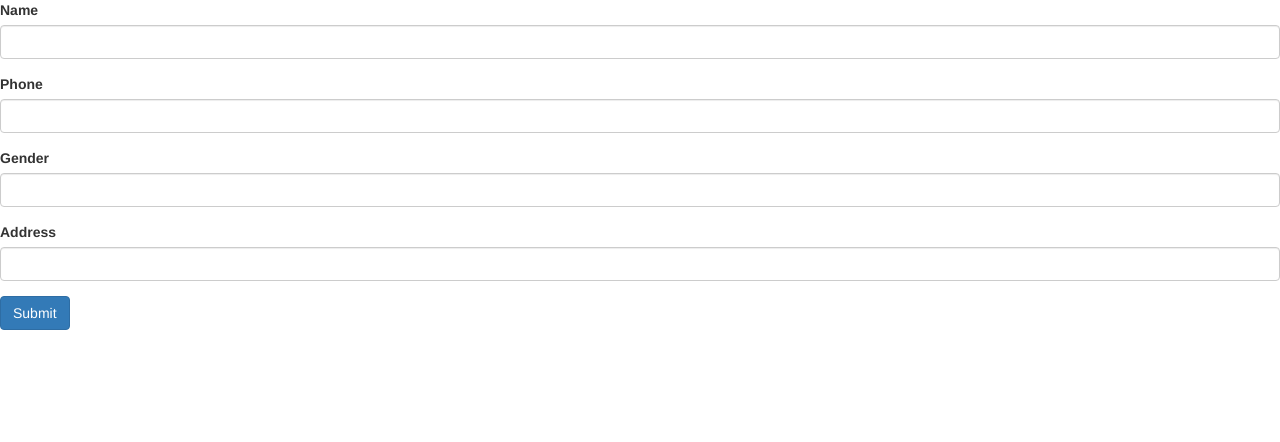
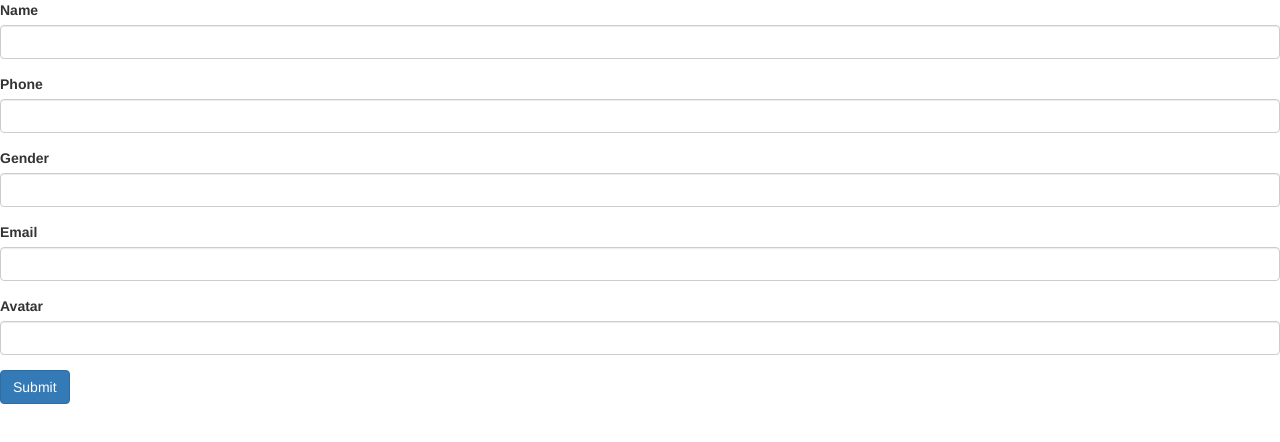
Before and after one commit to lehai2272000/updateProfile, a React (Create React App) app: page /update/1 in a window 1280 px wide. Shown: the top 442 px of the page. Built offline with nearby package versions, Linux system fonts and the light colour scheme; no server answers.

Commit message:
update profile

```diff
--- a/src/components/Login/Login.js
+++ b/src/components/Login/Login.js
@@ -54,6 +54,7 @@ class Login extends Component {
         <form className="form-group" onSubmit={this.onLogin}>
           <input
             type="text"
+            // value="test@ibenefit.vn"
             value="lengochai990099@gmail.com"
             placeholder="Nhập tài khoản"
             name="email"
--- a/src/components/Profile/Profile.js
+++ b/src/components/Profile/Profile.js
@@ -105,7 +105,9 @@ export class Profile extends PureComponent {
     return (
       <div>
         <Header />
-        <div class="table">
+        <div className="table">
+          <table>
+            <thead>
               <tr>
                 <th>Name</th>
                 <th>Phone</th>
@@ -115,7 +117,9 @@ export class Profile extends PureComponent {
                 <th>Address</th>
                 <th>Avatar</th>
               </tr>
-          <tr class="table-data">
+            </thead>
+            <tbody>
+              <tr className="table-data">
                 <td>{tableData ? tableData.name : ""}</td>
                 <td>{tableData ? tableData.phone_number : ""}</td>
                 <td>{tableData ? tableData.gender : ""}</td>
@@ -126,6 +130,8 @@ export class Profile extends PureComponent {
 
                 <Link to={`/update/${tableData.id}`}>Update</Link>
               </tr>
+            </tbody>
+          </table>
         </div>
       </div>
     );
--- a/src/components/UpdatePage/Update.js
+++ b/src/components/UpdatePage/Update.js
@@ -1,9 +1,6 @@
 import React, { Component } from "react";
 import axios from "axios";
-import "antd/dist/antd.css";
-// import { Form, Input, Button, Upload } from "antd";
 import { getDeviceCode, getToken } from "../../helper/local-storage";
-// import { UploadOutlined } from "@ant-design/icons";
 class Update extends Component {
   constructor(props) {
     super(props);
@@ -12,7 +9,7 @@ class Update extends Component {
       name: "",
       phone: "",
       gender: "",
-      address: "",
+      email: "",
       avatar: "",
     };
   }
@@ -22,7 +19,6 @@ class Update extends Component {
 
   onUpdate = () => {
     let { match } = this.props;
-    console.log("match: ", match);
     const deviceCode = getDeviceCode();
     const token = "Bearer " + getToken();
     if (match) {
@@ -33,13 +29,12 @@ class Update extends Component {
         headers: { "DEVICE-CODE": deviceCode, Authorization: token },
       }).then((res) => {
         let data = res.data.data;
-        console.log(data);
         this.setState({
           id: data.id,
           name: data.name,
           phone: data.phone,
           gender: data.gender,
-          address: data.address,
+          email: data.email,
           avatar: data.avatar,
         });
       });
@@ -56,45 +51,43 @@ class Update extends Component {
   };
 
   onSave = (e) => {
-    const { id, name, phone, gender, address, avatar } = this.state;
+    const { id, name, phone, gender, email, avatar } = this.state;
     const deviceCode = getDeviceCode();
     const token = "Bearer" + getToken();
-    // const { history } = this.props;
+
     e.preventDefault();
     if (id) {
-      console.log("hare!!")
       axios({
         method: "PUT",
-        url: `https://acpstaging.vipn.net/api/auth/user/047fbad6-4d25-4008-84d3-53d6a94f8a66/${id}`,
+        url: `https://acpstaging.vipn.net/api/auth/user/${id}`,
         headers: { "DEVICE-CODE": deviceCode, Authorization: token },
         data: {
           name: name,
-          email: phone,
+          phone: phone,
           gender: gender,
-          address: address,
+          email: email,
           avatar: avatar,
         },
       }).catch((err) => {
         console.log(err);
       });
-    } else {
+    }else{
       axios({
         method: "POST",
-        url: `https://acpstaging.vipn.net/api/auth/profile`,
+        url: `https://acpstaging.vipn.net/api/auth/user/${id}`,
         headers: { "DEVICE-CODE": deviceCode, Authorization: token },
         data: {
           name: name,
-          email: phone,
+          phone: phone,
           gender: gender,
-          address: address,
+          email: email,
           avatar: avatar,
         },
-      });
+      })
     }
   };
   render() {
-    const { name, phone, gender, address, avatar } = this.state;
-    console.log(name);
+    const { name, phone, gender, email, avatar } = this.state;
     // const props = {
     //   action: "https://www.mocky.io/v2/5cc8019d300000980a055e76",
     //   onChange: this.handleChange,
@@ -134,12 +127,22 @@ class Update extends Component {
             />
           </div>
           <div className="form-group">
-            <label>Address</label>
+            <label>Email</label>
             <input
               type="text"
               className="form-control"
-              name="address"
-              value={address}
+              name="email"
+              value={email}
+              onChange={this.onChange}
+            />
+          </div>
+          <div className="form-group">
+            <label>Avatar</label>
+            <input
+              type="text"
+              className="form-control"
+              name="avatar"
+              value={avatar}
               onChange={this.onChange}
             />
           </div>
@@ -147,7 +150,6 @@ class Update extends Component {
             <label for="myfile">Select a file:</label>
             <input type="file" name="avatar" value={avatar} />
           </div> */}
-
 
           <button type="submit" className="btn btn-primary">
             Submit
```
Also changed, not shown: 1 other file (tests, documents, lock files or other folders). Lines whose indentation alone changed are shown as unchanged.
